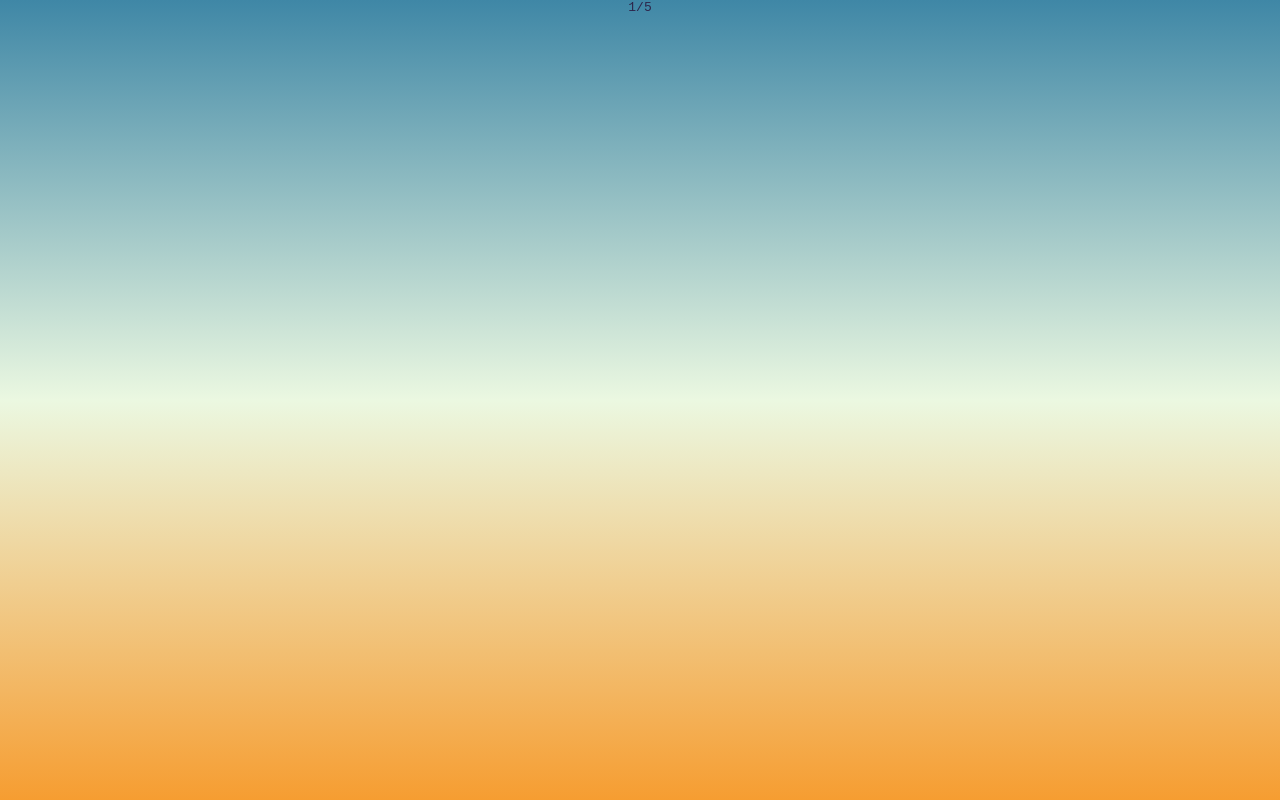
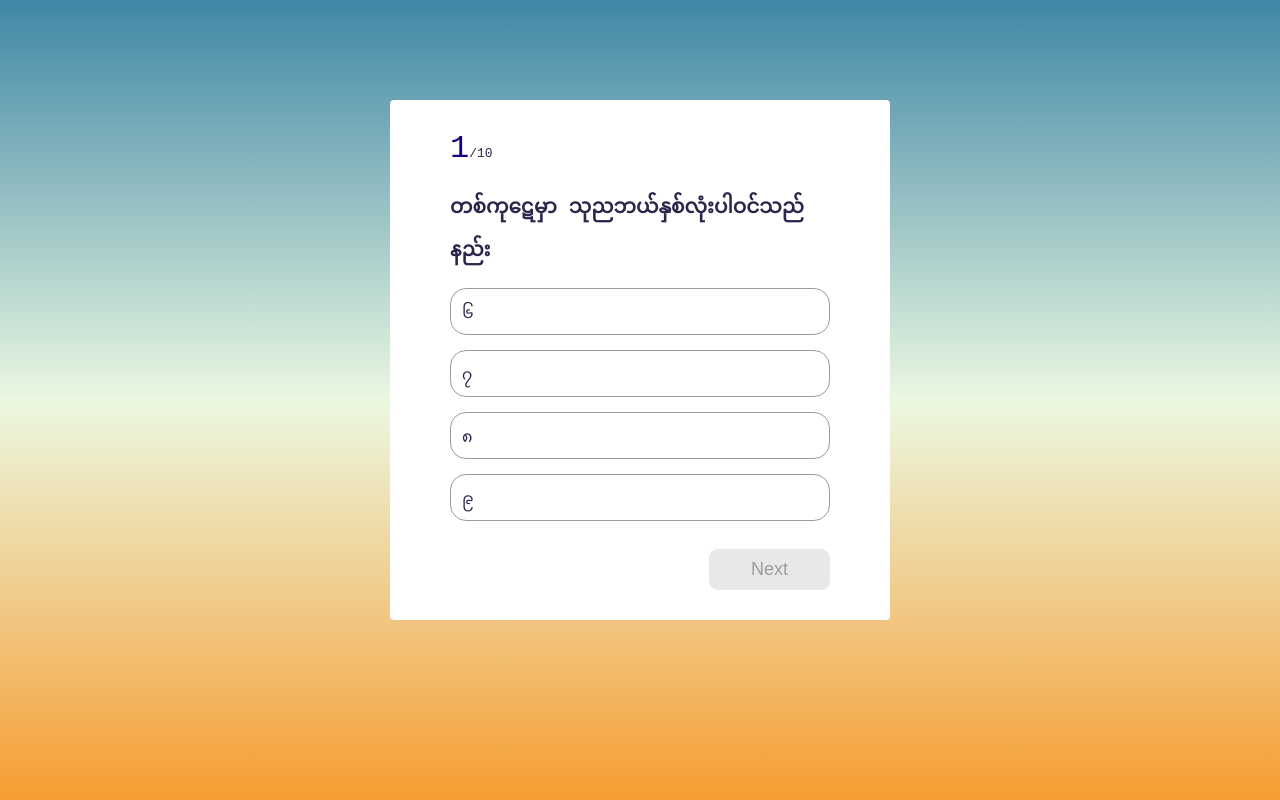
Before and after one commit to ThuKhaCharmThar/React-Quiz-App, a React (Vite) app: page / in a window 1280 px wide. Built offline with nearby package versions, Linux system fonts and the light colour scheme.

Commit message:
Completed Quiz form & button

```diff
--- a/src/Constants.js
+++ b/src/Constants.js
@@ -2,50 +2,111 @@ export const jsQuizz = {
     questions: [
       {
         question:
-          "Which of the following is used in React.js to increase performance?",
+          "တစ်ကုဋေမှာ သုညဘယ်နှစ်လုံးပါဝင်သည်နည်း",
         choices: [
-          "Virtual DOM",
-          "Original DOM",
-          "Both A and B",
-          "None of the above",
+          "၆",
+          "၇",
+          "၈",
+          "၉",
         ],
         type: "MCQs",
-        correctAnswer: "Virtual DOM",
+        correctAnswer: "၇",
       },
       {
-        question: "What is ReactJS?",
+        question: "လူ့ခနွာကိုယ်မှာ အသေးဆုံးအရိုးက ဘယ်နေရာမှာရှိပါလဲ",
         choices: [
-          "Server-side framework",
-          "User Interface framework",
-          "both a and b",
-          "None of the above",
+          "နှာခေါင်း",
+          "ဒူး",
+          "လက်သန်း",
+          "နား",
         ],
         type: "MCQs",
-        correctAnswer: "User Interface framework",
+        correctAnswer: "နား",
       },
       {
         question:
-          "Identify the one which is used to pass data to components from outside",
-        choices: ["Render with arguments", "setState", "PropTypes", "props"],
+          "သက္ကရာဇ် ၁၈၈၅ခုနှစ်ကို ရာစုနှစ်နဲ့ ပြောပါက ",
+        choices: ["၁၇ရာစု ", "၁၈ရာစု", "၁၉ရာစု", "၂၀ရာစု"],
         type: "MCQs",
-        correctAnswer: "props",
+        correctAnswer: "၁၉ရာစု",
       },
       {
-        question: "In which language is React.js written?",
-        choices: ["Python", "Java", "C#", "JavaScript"],
+        question: "အရှည်ဆုံးကမ်းခြေကိုပိုင်ဆိုင်သော နိုင်ငံမှာ ",
+        choices: ["ကနေဒါ", "အမေရိကန်", "ဂျပန်", "ဩစတေးလျ"],
         type: "MCQs",
-        correctAnswer: "JavaScript",
+        correctAnswer: "ကနေဒါ",
       },
       {
-        question: "What is Babel?",
+        question: "ကမ္ဘာ့လေထုထဲမှာ အများဆုံးပါဝင်နေသော ဓာတ်ငွေ့မှာ",
         choices: [
-          "JavaScript interpreter",
-          "JavaScript transpiler",
-          "JavaScript compiler",
-          "None of the above",
+          "အောက်ဆီဂျင်",
+          "နိုက်ထရိုဂျင်",
+          "ကာပွန်ဒိုင်အောက်ဆိုဒ်",
+          "ဟိုက်ဒရိုဂျင်",
         ],
         type: "MCQs",
-        correctAnswer: "JavaScript compiler",
+        correctAnswer: "နိုက်ထရိုဂျင်",
+      },
+      {
+        question: "နေရောင်ခြည်နှင့် ထိတွေ့တဲ့အခါမှာ လူ့ခနွာကိုယ်က ဘာ ဗီတာမင်ဓာတ် ကိုထုတ်ပေးသနည်း",
+        choices: [
+          "ဗီတာမင် A",
+          "ဗီတာမင် B",
+          "ဗီတာမင် C",
+          "ဗီတာမင် D",
+        ],
+        type: "MCQs",
+        correctAnswer: "ဗီတာမင် D",
+      },
+      {
+        question: "ကမ္ဘာ့အမြင့်ဆုံးရေတံခွန် (Angel Fall) သည် မည်သည့်နိုင်ငံတွင်တည်ရှိသနည်း",
+        choices: [
+          "ကိုလံဘီယာ",
+          "တရုတ်",
+          "ဘရာဇီး",
+          "ဗင်နီဇွဲလား",
+        ],
+        type: "MCQs",
+        correctAnswer: "ဗင်နီဇွဲလား",
+      },
+      {
+        question: "နေစကြာဝဠာတွင် အကြီးဆုံးဂြိုလ်မှာ ",
+        choices: [
+          "ကမ္ဘာဂြိုလ်",
+          "စေတန်ဂြိုလ်",
+          "ဂျူပီတာဂြိုလ်",
+          "ပလူတိုဂြိုလ်",
+        ],
+        type: "MCQs",
+        correctAnswer: "ဂျူပီတာဂြိုလ်",
+      },
+      {
+        question: "အံစာတုံး တတုံးတွင် အစက်ပေါင်းမည်မျှပါသနည်း",
+        choices: [
+          "၂၀စက်",
+          "၂၁စက်",
+          "၂၂စက်",
+          "၂၃စက်",
+        ],
+        type: "MCQs",
+        correctAnswer: "၂၁စက်",
+      },
+      {
+        question: "အင်္ဂလိပ်ခရစ်နှစ် ပြက္ခဒိန်တွင် ရက်ပေါင်း၃၀တိတိ ရှိသောလ မည်မျှရှိသနည်း",
+        choices: [
+          "၄လ",
+          "၅လ",
+          "၆လ",
+          "၇လ",
+        ],
+        type: "MCQs",
+        correctAnswer: "၄လ",
       },
     ],
   };
+
+  export const resultInitalState={
+    score:0,
+    correctAnswers:0,
+    wrongAnswers:0
+  };
--- a/src/Quiz.jsx
+++ b/src/Quiz.jsx
@@ -1,14 +1,53 @@
 import { useState } from "react";
+import { resultInitalState } from "./Constants";
 
-const Quiz = ({questions}) => {
-    const [currentQuestion,setQuestion]=useState(0);
-    const {question,choices,correctAnswer}=questions[currentQuestion];
+const Quiz = ({ questions }) => {
+  const [currentQuestion, setQuestion] = useState(0);
+  const [answerIdx, setAnswerIdx] = useState(null);
+  const [answer, setAnswer] = useState(null);
+  const [result,setResult]=useState(resultInitalState);
+  const { question, choices, correctAnswer } = questions[currentQuestion];
 
-    return (
-        <div className="quiz-container">
-            <span className="active-question-no">{currentQuestion+1}</span>
-            <span className="total-question">/{questions.length}</span>
-        </div>
-     );
-}
+  const onAnswerClick = (answer, index) => {
+    setAnswerIdx(index);
+    if (answer === correctAnswer) {
+      setAnswer(true);
+    } else {
+      setAnswer(false);
+    }
+
+  };
+
+  const onClickNext =()=>{
+    setAnswerIdx(null);
+
+  }
+
+  return (
+    <div className="quiz-container">
+      <span className="active-question-no">{currentQuestion + 1}</span>
+      <span className="total-question">/{questions.length}</span>
+      <ul>
+        <h2>{question}</h2>
+        {choices.map((answer, index) => (
+          <li
+            onClick={() => onAnswerClick(answer, index)}
+            key={answer}
+            className={answerIdx === index ? "selected-answer" : null}
+          >
+            {answer}
+          </li>
+        ))}
+      </ul>
+      <div className="footer">
+        <button
+         onClick={onClickNext}
+         disabled={answerIdx === null}
+        >
+          {currentQuestion === questions.length - 1 ? "finish" : "Next"}
+        </button>
+      </div>
+    </div>
+  );
+};
 export default Quiz;
--- a/src/index.scss
+++ b/src/index.scss
@@ -1,21 +1,88 @@
-$primary : #150080;
+$primary: #150080;
 $accent: #d08642;
-$bg :#ffffff;
-$bg-accent:#e7e8e9;
-$foreground:#2d264b;
+$bg: #ffffff;
+$bg-accent: #e7e8e9;
+$foreground: #2d264b;
+$disabled: #9c9c9c;
 
-body{
-    font-family: monospace;
-    background:linear-gradient(#3f87a6,#ebf8e1,#f69d31);
-    color:$foreground;
+body {
+  font-family: monospace;
+  background: linear-gradient(#3f87a6, #ebf8e1, #f69d31);
+  color: $foreground;
+  display: flex;
+  justify-content: center;
+  margin: 0 auto;
+  padding: 0 30px;
+  height: 100vh;
+}
+
+.quiz-container {
+  width: 500px;
+  background: $bg;
+  border-radius: 4px;
+  margin-top: 100px;
+  padding: 30px 60px;
+  box-sizing: border-box;
+
+  .active-question-no {
+    font-size: 32px;
+    font-weight: 500;
+    color: $primary;
+  }
+  total-question {
+    font-size: 16px;
+    font-weight: 500;
+    color: $disabled;
+  }
+
+  h2 {
+    font-size: 20px;
+    font-weight: 1000;
+    margin: 0;
+  }
+
+  ul {
+    margin-top: 20px;
+    margin-left: -40px;
+
+    li {
+      text-decoration: none;
+      list-style: none;
+      color: $foreground;
+      font-size: 16px;
+      background: $bg;
+      border: 1px solid $disabled;
+      border-radius: 16px;
+      padding: 11px;
+      margin-top: 15px;
+      cursor: pointer;
+    }
+
+    .selected-answer {
+      background: #3f87a6;
+      border: 1px solid #f69d31;
+      color: $bg;
+    }
+  }
+  .footer{
     display: flex;
-    justify-content: center;
-    margin: 0 auto;
-    padding: 0 30px;
-    height: 100vh;
+    justify-content: flex-end;
+  }
+  button{
+    background: linear-gradient(#102129, #477523, #49361e);
+    border-radius: 9px;
+    font-size: 18px;
+    color: $bg;
+    padding: 10px 42px;
+    outline: none;
+    border: none;
+    margin-top: 15px;
+    cursor: pointer;
+    &:disabled{
+        background: $bg-accent;
+        color: $disabled;
+        cursor: not-allowed;
+    }
+  }
 
 }
-
-.quiz-container{
-
-}
```
